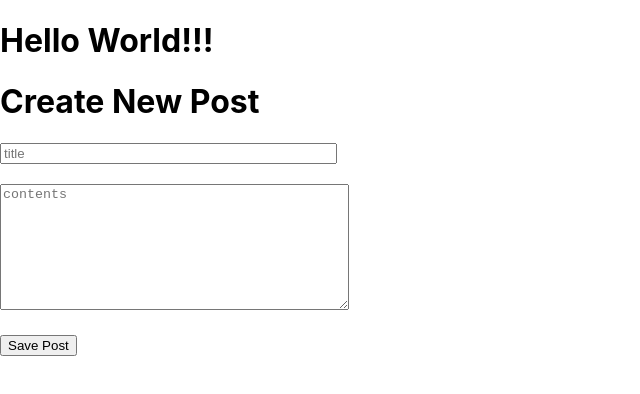
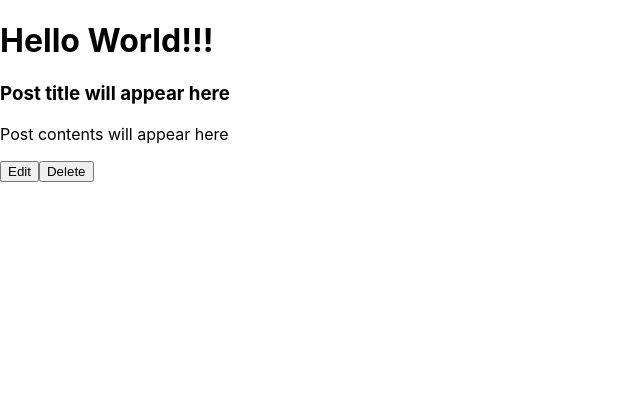
Before and after one commit to stefanosu/shiny-typescript-blog, a React (Create React App) app in the folder frontend-blog/: page / in a window 1280 px wide. Shown: the top 394 px of the page, without its empty margins (0-640 px from the left). Built offline with nearby package versions, Linux system fonts and the light colour scheme.

Commit message:
added component for post update

```diff
--- a/frontend-blog/src/App.tsx
+++ b/frontend-blog/src/App.tsx
@@ -1,12 +1,12 @@
 import React, { Fragment } from 'react';
 import './App.css';
-import NewPost from './components/NewPost'
+import Post from './components/Post'
 
 const App = ()  => {
   return (
     <Fragment>
       <h1>Hello World!!!</h1>
-      <NewPost />
+      <Post />
     </Fragment>
     )
 }
```
Also changed, not shown: frontend-blog/src/components/UpdatePost.jsx (added, +19 -0 lines), 1 other file (tests, documents, lock files or other folders).
